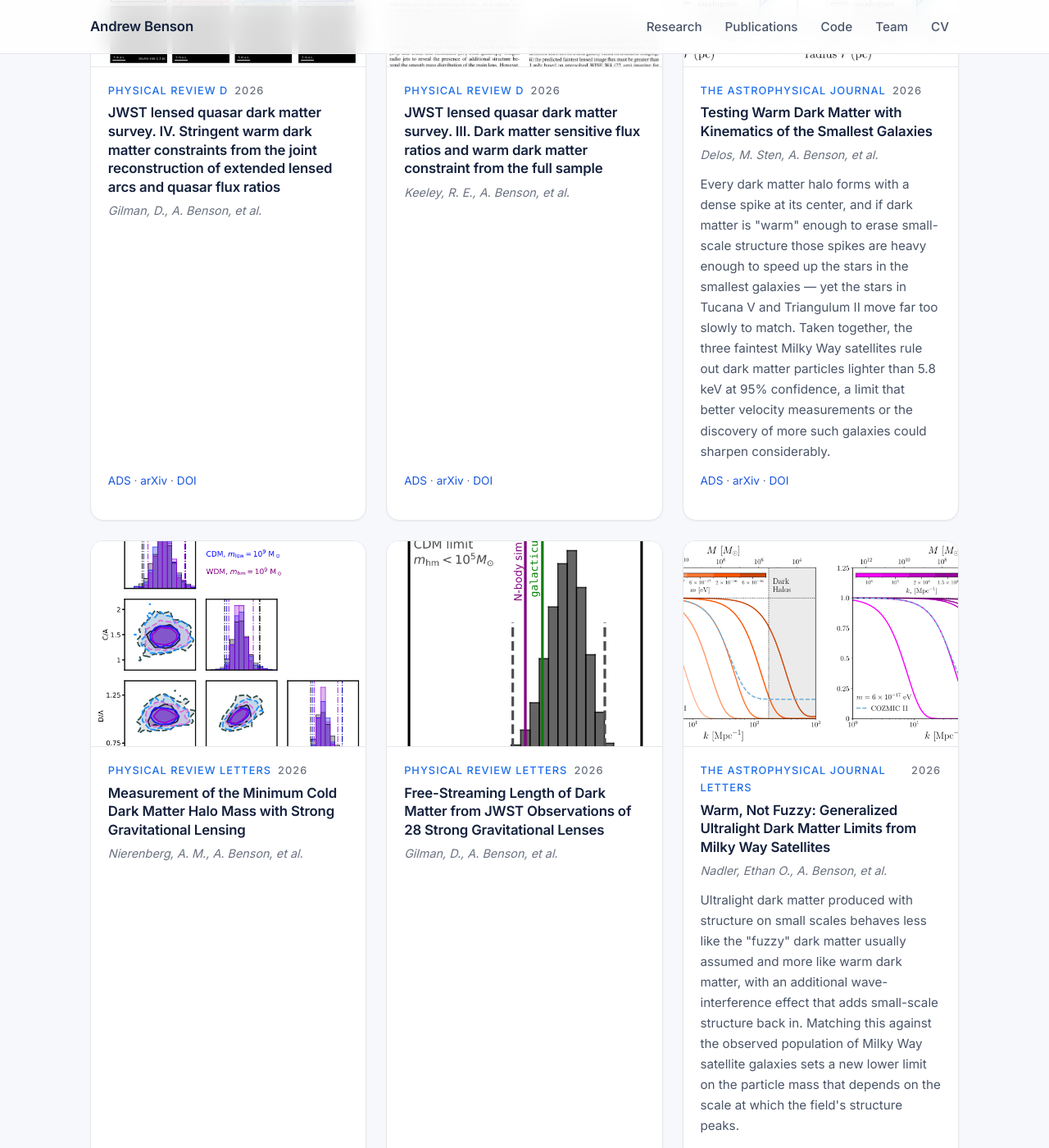
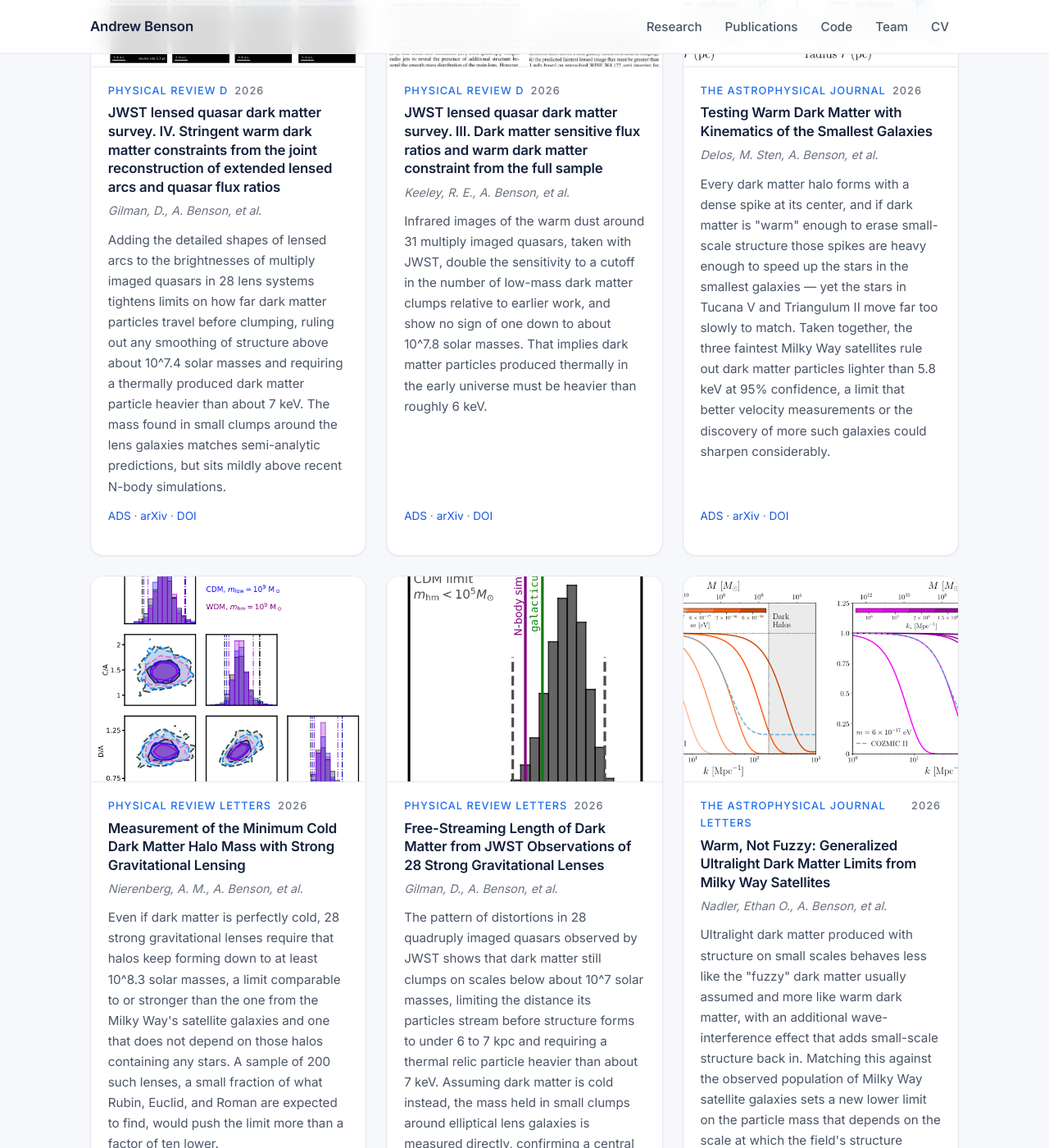
Before and after one commit to abensonca/abensonca.github.io, a Jekyll site: the page built from index.md, in a window 1280 px wide and 1400 px high, scrolled down 1624 px. Shown: the whole window at 82% size. Built offline with Jekyll 4.4.1, drawn with Linux system fonts in a browser that asks for light colours; some of the changed text lies outside the part shown.

Commit message:
chore: add summaries for 4 papers
Co-Authored-By: Claude Opus 5 (1M context) <noreply@anthropic.com>

```diff
--- a/_data/papers.yml
+++ b/_data/papers.yml
@@ -8,7 +8,11 @@
   url: https://ui.adsabs.harvard.edu/abs/2026PhRvD.114d3044G
   arxiv: https://arxiv.org/abs/2511.07513
   doi: 10.1103/k2m5-kf6p
-  summary: ''
+  summary: Adding the detailed shapes of lensed arcs to the brightnesses of multiply imaged quasars in
+    28 lens systems tightens limits on how far dark matter particles travel before clumping, ruling out
+    any smoothing of structure above about 10^7.4 solar masses and requiring a thermally produced dark
+    matter particle heavier than about 7 keV. The mass found in small clumps around the lens galaxies
+    matches semi-analytic predictions, but sits mildly above recent N-body simulations.
   figure: /assets/img/papers/2026PhRvD.114d3044G.png
 - bibcode: 2026PhRvD.114d3043K
   title: JWST lensed quasar dark matter survey. III. Dark matter sensitive flux ratios and warm dark matter
@@ -19,7 +23,10 @@
   url: https://ui.adsabs.harvard.edu/abs/2026PhRvD.114d3043K
   arxiv: https://arxiv.org/abs/2511.07765
   doi: 10.1103/53tj-sjlg
-  summary: ''
+  summary: Infrared images of the warm dust around 31 multiply imaged quasars, taken with JWST, double
+    the sensitivity to a cutoff in the number of low-mass dark matter clumps relative to earlier work,
+    and show no sign of one down to about 10^7.8 solar masses. That implies dark matter particles produced
+    thermally in the early universe must be heavier than roughly 6 keV.
   figure: /assets/img/papers/2026PhRvD.114d3043K.png
 - bibcode: 2026ApJ..1006..125D
   title: Testing Warm Dark Matter with Kinematics of the Smallest Galaxies
@@ -44,7 +51,11 @@
   url: https://ui.adsabs.harvard.edu/abs/2026PhRvL.137g1001N
   arxiv: https://arxiv.org/abs/2604.05237
   doi: 10.1103/jnjt-1ghp
-  summary: ''
+  summary: Even if dark matter is perfectly cold, 28 strong gravitational lenses require that halos keep
+    forming down to at least 10^8.3 solar masses, a limit comparable to or stronger than the one from
+    the Milky Way's satellite galaxies and one that does not depend on those halos containing any stars.
+    A sample of 200 such lenses, a small fraction of what Rubin, Euclid, and Roman are expected to find,
+    would push the limit more than a factor of ten lower.
   figure: /assets/img/papers/2026PhRvL.137g1001N.png
 - bibcode: 2026PhRvL.137h1004G
   title: Free-Streaming Length of Dark Matter from JWST Observations of 28 Strong Gravitational Lenses
@@ -54,7 +65,11 @@
   url: https://ui.adsabs.harvard.edu/abs/2026PhRvL.137h1004G
   arxiv: https://arxiv.org/abs/2606.05277
   doi: 10.1103/qckh-cqrd
-  summary: ''
+  summary: The pattern of distortions in 28 quadruply imaged quasars observed by JWST shows that dark
+    matter still clumps on scales below about 10^7 solar masses, limiting the distance its particles stream
+    before structure forms to under 6 to 7 kpc and requiring a thermal relic particle heavier than about
+    7 keV. Assuming dark matter is cold instead, the mass held in small clumps around elliptical lens
+    galaxies is measured directly, confirming a central prediction of the standard picture.
   figure: /assets/img/papers/2026PhRvL.137h1004G.png
 - bibcode: 2026ApJ..1006L..65N
   title: 'Warm, Not Fuzzy: Generalized Ultralight Dark Matter Limits from Milky Way Satellites'
--- a/_data/papers_cache.yml
+++ b/_data/papers_cache.yml
@@ -1,6 +1,6 @@
 # Auto-generated by scripts/fetch_papers.py — do not edit by hand.
-# Durable cache of model-generated summaries and figure paths, keyed
-# by bibcode. Never pruned: entries outlive rotation out of papers.yml.
+# Durable cache of summaries, abstracts and figure paths, keyed by bibcode.
+# Never pruned: entries outlive rotation out of papers.yml.
 2026ApJ..1003...12L:
   abstract: We investigate how galactic disk structures connect to the detailed properties of their host
     dark-matter halos using the TNG50 simulation. From the hydrodynamic and matched dark-matter-only runs,
@@ -114,6 +114,10 @@
     a broad range of dark matter physics.
   arxiv: '2511.07765'
   figure: /assets/img/papers/2026PhRvD.114d3043K.png
+  summary: Infrared images of the warm dust around 31 multiply imaged quasars, taken with JWST, double
+    the sensitivity to a cutoff in the number of low-mass dark matter clumps relative to earlier work,
+    and show no sign of one down to about 10^7.8 solar masses. That implies dark matter particles produced
+    thermally in the early universe must be heavier than roughly 6 keV.
   title: JWST lensed quasar dark matter survey. III. Dark matter sensitive flux ratios and warm dark matter
     constraint from the full sample
 2026PhRvD.114d3044G:
@@ -136,6 +140,11 @@
     will follow from the large sample of lenses to be discovered by Euclid, Rubin, and Roman.
   arxiv: '2511.07513'
   figure: /assets/img/papers/2026PhRvD.114d3044G.png
+  summary: Adding the detailed shapes of lensed arcs to the brightnesses of multiply imaged quasars in
+    28 lens systems tightens limits on how far dark matter particles travel before clumping, ruling out
+    any smoothing of structure above about 10^7.4 solar masses and requiring a thermally produced dark
+    matter particle heavier than about 7 keV. The mass found in small clumps around the lens galaxies
+    matches semi-analytic predictions, but sits mildly above recent N-body simulations.
   title: JWST lensed quasar dark matter survey. IV. Stringent warm dark matter constraints from the joint
     reconstruction of extended lensed arcs and quasar flux ratios
 2026PhRvL.137g1001N:
@@ -157,6 +166,11 @@
     source of uncertainty in our current measurements.
   arxiv: '2604.05237'
   figure: /assets/img/papers/2026PhRvL.137g1001N.png
+  summary: Even if dark matter is perfectly cold, 28 strong gravitational lenses require that halos keep
+    forming down to at least 10^8.3 solar masses, a limit comparable to or stronger than the one from
+    the Milky Way's satellite galaxies and one that does not depend on those halos containing any stars.
+    A sample of 200 such lenses, a small fraction of what Rubin, Euclid, and Roman are expected to find,
+    would push the limit more than a factor of ten lower.
   title: Measurement of the Minimum Cold Dark Matter Halo Mass with Strong Gravitational Lensing
 2026PhRvL.137h1004G:
   abstract: The formation of gravitationally bound overdensities of dark matter (DM), or halos, is a generic
@@ -174,6 +188,11 @@
     of the CDM paradigm.
   arxiv: '2606.05277'
   figure: /assets/img/papers/2026PhRvL.137h1004G.png
+  summary: The pattern of distortions in 28 quadruply imaged quasars observed by JWST shows that dark
+    matter still clumps on scales below about 10^7 solar masses, limiting the distance its particles stream
+    before structure forms to under 6 to 7 kpc and requiring a thermal relic particle heavier than about
+    7 keV. Assuming dark matter is cold instead, the mass held in small clumps around elliptical lens
+    galaxies is measured directly, confirming a central prediction of the standard picture.
   title: Free-Streaming Length of Dark Matter from JWST Observations of 28 Strong Gravitational Lenses
 2026arXiv260519323X:
   figure: /assets/img/papers/2026arXiv260519323X.png
```
